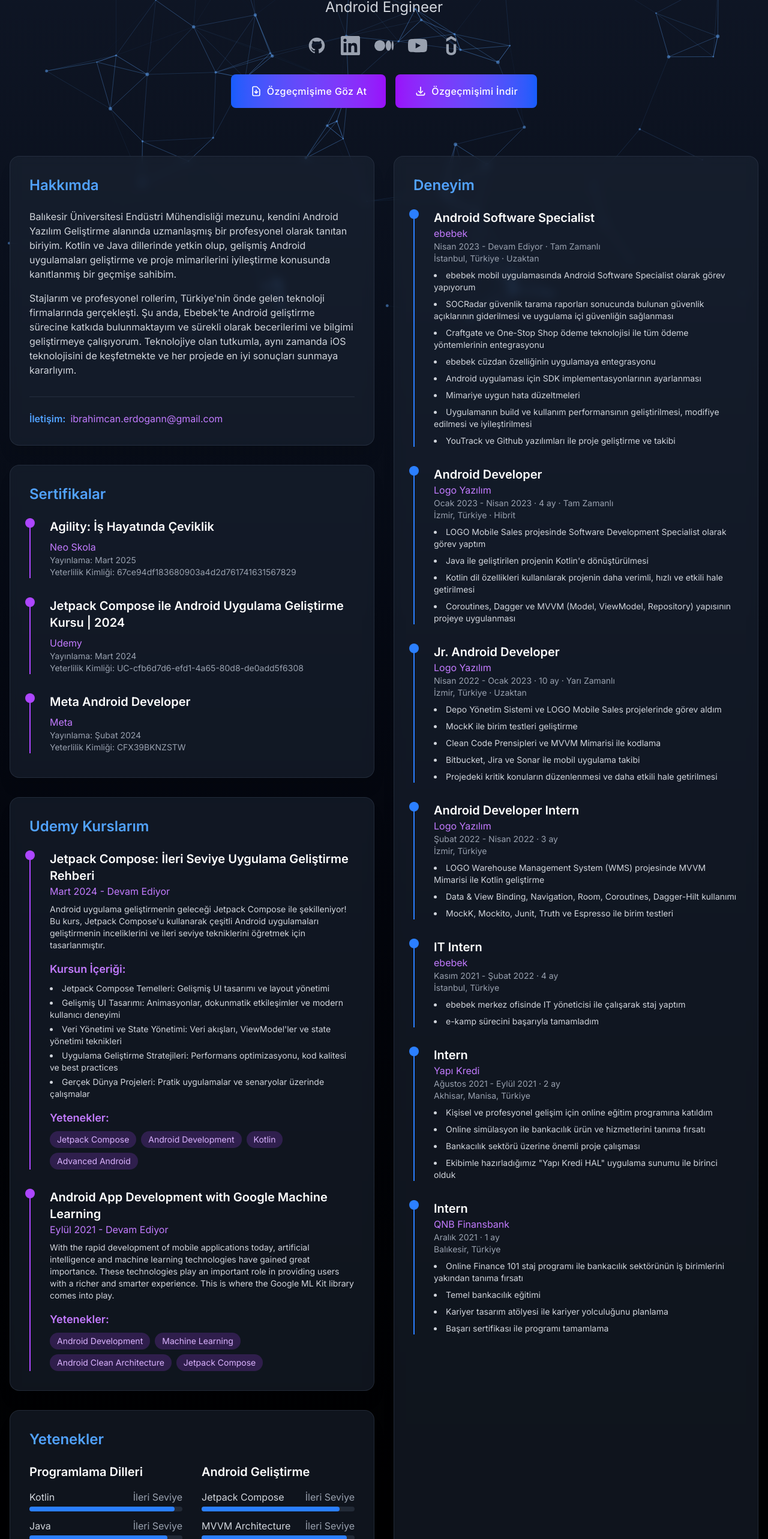
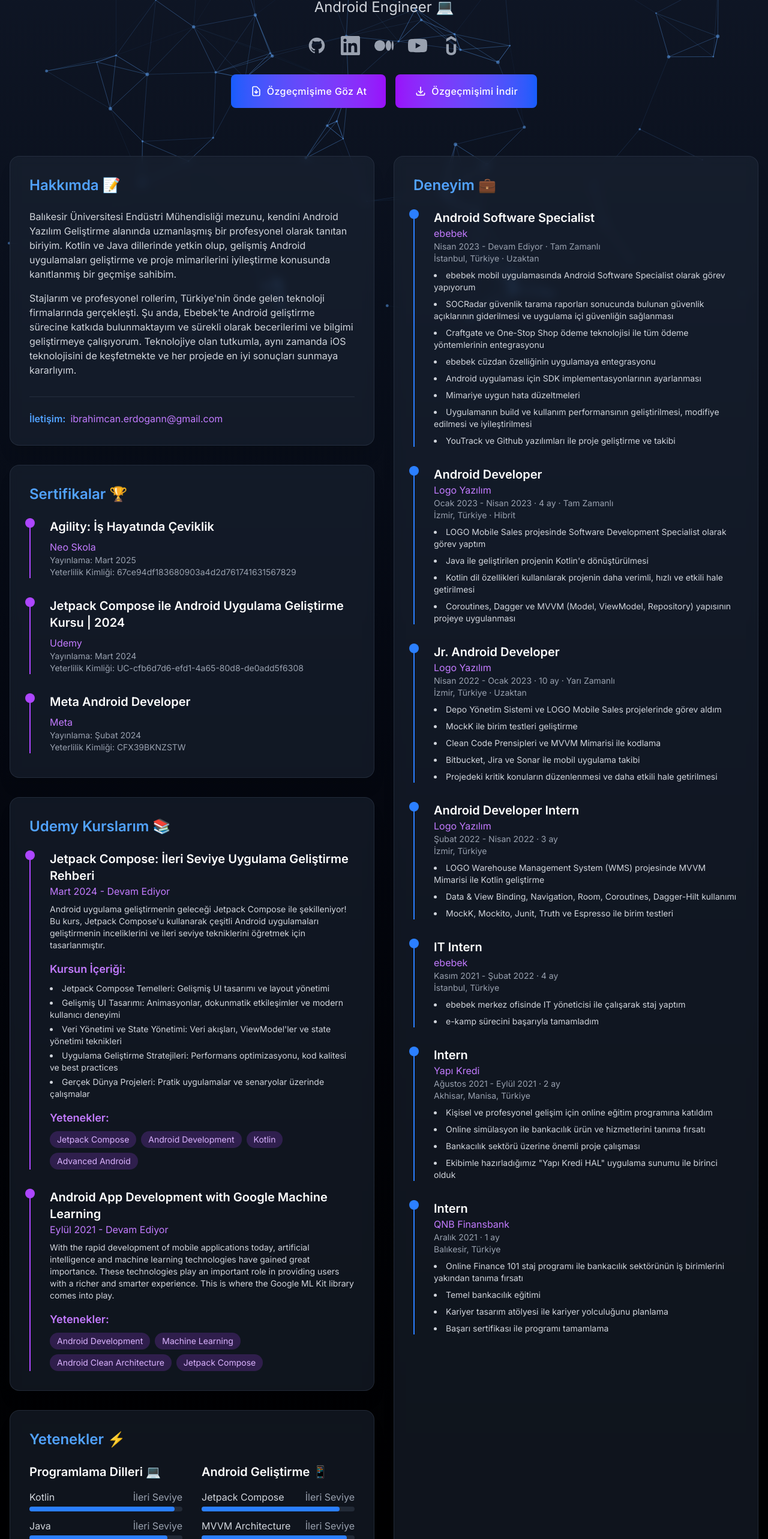
Before and after one commit to ibrahimcanerdogan/ibrahimcanerdogan.github.io, a Next.js app: page / in a window 1280 px wide. Shown: the part 234-2800 px from the top of the page at 60% size. Built offline with nearby package versions, Linux system fonts and the light colour scheme.

Commit message:
Enhance Home Page by Adding Emojis to Section Titles for Improved Visual Appeal

```diff
--- a/src/app/page.tsx
+++ b/src/app/page.tsx
@@ -161,10 +161,10 @@ export default function Home() {
         {/* Hero Section */}
         <div className="text-center mb-20">
           <h1 className="text-5xl font-bold mb-6 leading-relaxed bg-gradient-to-r from-blue-400 to-purple-500 text-transparent bg-clip-text">
-            İbrahim Can Erdoğan
+            İbrahim Can Erdoğan 👋
           </h1>
           <p className={`text-2xl ${isDarkTheme ? 'text-gray-300' : 'text-gray-700'} mb-8`}>
-            Android Engineer
+            Android Engineer 💻
           </p>
 
           {/* Social Media Links */}
@@ -285,7 +285,7 @@ export default function Home() {
           <div className="space-y-8">
             {/* About Section */}
             <div className={`${isDarkTheme ? 'bg-gray-800/50' : 'bg-white/50'} backdrop-blur-sm rounded-2xl p-8 shadow-xl border ${isDarkTheme ? 'border-gray-700/50' : 'border-gray-200/50'}`}>
-              <h2 className={`text-2xl font-semibold mb-6 ${isDarkTheme ? 'text-blue-400' : 'text-blue-600'}`}>Hakkımda</h2>
+              <h2 className={`text-2xl font-semibold mb-6 ${isDarkTheme ? 'text-blue-400' : 'text-blue-600'}`}>Hakkımda 📝</h2>
               <div className={`space-y-4 ${isDarkTheme ? 'text-gray-300' : 'text-gray-700'}`}>
                 <p>
                   Balıkesir Üniversitesi Endüstri Mühendisliği mezunu, kendini Android Yazılım Geliştirme alanında uzmanlaşmış bir profesyonel olarak tanıtan biriyim. Kotlin ve Java dillerinde yetkin olup, gelişmiş Android uygulamaları geliştirme ve proje mimarilerini iyileştirme konusunda kanıtlanmış bir geçmişe sahibim.
@@ -309,7 +309,7 @@ export default function Home() {
 
             {/* Certificates Section */}
             <div className={`${isDarkTheme ? 'bg-gray-800/50' : 'bg-white/50'} backdrop-blur-sm rounded-2xl p-8 shadow-xl border ${isDarkTheme ? 'border-gray-700/50' : 'border-gray-200/50'}`}>
-              <h2 className={`text-2xl font-semibold mb-6 ${isDarkTheme ? 'text-blue-400' : 'text-blue-600'}`}>Sertifikalar</h2>
+              <h2 className={`text-2xl font-semibold mb-6 ${isDarkTheme ? 'text-blue-400' : 'text-blue-600'}`}>Sertifikalar 🏆</h2>
               <div className="space-y-8">
                 {/* Neo Skola Certificate */}
                 <div className="relative pl-8 border-l-2 border-purple-500">
@@ -354,7 +354,7 @@ export default function Home() {
 
             {/* Udemy Courses Section */}
             <div className={`${isDarkTheme ? 'bg-gray-800/50' : 'bg-white/50'} backdrop-blur-sm rounded-2xl p-8 shadow-xl border ${isDarkTheme ? 'border-gray-700/50' : 'border-gray-200/50'}`}>
-              <h2 className={`text-2xl font-semibold mb-6 ${isDarkTheme ? 'text-blue-400' : 'text-blue-600'}`}>Udemy Kurslarım</h2>
+              <h2 className={`text-2xl font-semibold mb-6 ${isDarkTheme ? 'text-blue-400' : 'text-blue-600'}`}>Udemy Kurslarım 📚</h2>
               <div className="space-y-8">
                 {/* Course 1 */}
                 <div className="relative pl-8 border-l-2 border-purple-500">
@@ -430,11 +430,11 @@ export default function Home() {
 
             {/* Skills Section */}
             <div className={`${isDarkTheme ? 'bg-gray-800/50' : 'bg-white/50'} backdrop-blur-sm rounded-2xl p-8 shadow-xl border ${isDarkTheme ? 'border-gray-700/50' : 'border-gray-200/50'}`}>
-              <h2 className={`text-2xl font-semibold mb-6 ${isDarkTheme ? 'text-blue-400' : 'text-blue-600'}`}>Yetenekler</h2>
+              <h2 className={`text-2xl font-semibold mb-6 ${isDarkTheme ? 'text-blue-400' : 'text-blue-600'}`}>Yetenekler ⚡</h2>
               <div className="grid grid-cols-1 md:grid-cols-2 gap-8">
                 {/* Programming Languages */}
                 <div className="space-y-4">
-                  <h3 className={`text-xl font-semibold ${isDarkTheme ? 'text-white' : 'text-gray-900'}`}>Programlama Dilleri</h3>
+                  <h3 className={`text-xl font-semibold ${isDarkTheme ? 'text-white' : 'text-gray-900'}`}>Programlama Dilleri 💻</h3>
                   <div className="space-y-3">
                     <div>
                       <div className="flex justify-between mb-1">
@@ -468,7 +468,7 @@ export default function Home() {
 
                 {/* Android Development */}
                 <div className="space-y-4">
-                  <h3 className={`text-xl font-semibold ${isDarkTheme ? 'text-white' : 'text-gray-900'}`}>Android Geliştirme</h3>
+                  <h3 className={`text-xl font-semibold ${isDarkTheme ? 'text-white' : 'text-gray-900'}`}>Android Geliştirme 📱</h3>
                   <div className="space-y-3">
                     <div>
                       <div className="flex justify-between mb-1">
@@ -502,7 +502,7 @@ export default function Home() {
 
                 {/* Libraries & Tools */}
                 <div className="space-y-4">
-                  <h3 className={`text-xl font-semibold ${isDarkTheme ? 'text-white' : 'text-gray-900'}`}>Kütüphaneler & Araçlar</h3>
+                  <h3 className={`text-xl font-semibold ${isDarkTheme ? 'text-white' : 'text-gray-900'}`}>Kütüphaneler & Araçlar 🛠️</h3>
                   <div className="space-y-3">
                     <div>
                       <div className="flex justify-between mb-1">
@@ -536,7 +536,7 @@ export default function Home() {
 
                 {/* Testing & Version Control */}
                 <div className="space-y-4">
-                  <h3 className={`text-xl font-semibold ${isDarkTheme ? 'text-white' : 'text-gray-900'}`}>Test & Versiyon Kontrolü</h3>
+                  <h3 className={`text-xl font-semibold ${isDarkTheme ? 'text-white' : 'text-gray-900'}`}>Test & Versiyon Kontrolü ✅</h3>
                   <div className="space-y-3">
                     <div>
                       <div className="flex justify-between mb-1">
@@ -573,7 +573,7 @@ export default function Home() {
 
           {/* Right Column - Experience */}
           <div className={`${isDarkTheme ? 'bg-gray-800/50' : 'bg-white/50'} backdrop-blur-sm rounded-2xl p-8 shadow-xl border ${isDarkTheme ? 'border-gray-700/50' : 'border-gray-200/50'}`}>
-            <h2 className="text-2xl font-semibold mb-6 text-blue-400">Deneyim</h2>
+            <h2 className="text-2xl font-semibold mb-6 text-blue-400">Deneyim 💼</h2>
             <div className="space-y-8">
               {/* Current Experience */}
               <div className="relative pl-8 border-l-2 border-blue-500">
@@ -705,7 +705,7 @@ export default function Home() {
         <div className="container mx-auto px-4 py-16">
           <div className="max-w-4xl mx-auto">
             <h2 className="text-3xl font-bold text-center mb-12 bg-gradient-to-r from-blue-400 to-purple-500 text-transparent bg-clip-text">
-              İletişime Geç
+              İletişime Geç 📬
             </h2>
 
             <div className="grid grid-cols-1 md:grid-cols-2 gap-8">
@@ -717,7 +717,7 @@ export default function Home() {
                   onMouseDown={(e) => e.stopPropagation()}
                   onMouseUp={(e) => e.stopPropagation()}
                 >
-                  <h3 className={`text-xl font-semibold mb-4 ${isDarkTheme ? 'text-blue-400' : 'text-blue-600'}`}>İletişim Bilgileri</h3>
+                  <h3 className={`text-xl font-semibold mb-4 ${isDarkTheme ? 'text-blue-400' : 'text-blue-600'}`}>İletişim Bilgileri 📞</h3>
                   <div className="space-y-4">
                     <div className="flex items-center space-x-3">
                       <svg className={`w-6 h-6 ${isDarkTheme ? 'text-purple-400' : 'text-purple-600'}`} fill="none" stroke="currentColor" viewBox="0 0 24 24">
@@ -747,7 +747,7 @@ export default function Home() {
                   onMouseDown={(e) => e.stopPropagation()}
                   onMouseUp={(e) => e.stopPropagation()}
                 >
-                  <h3 className={`text-xl font-semibold mb-4 ${isDarkTheme ? 'text-blue-400' : 'text-blue-600'}`}>Sosyal Medya</h3>
+                  <h3 className={`text-xl font-semibold mb-4 ${isDarkTheme ? 'text-blue-400' : 'text-blue-600'}`}>Sosyal Medya 🌐</h3>
                   <div className="flex space-x-4">
                     <a
                       href="https://github.com/ibrahimcanerdogan"
@@ -811,7 +811,7 @@ export default function Home() {
 
               {/* Contact Form */}
               <div className={`${isDarkTheme ? 'bg-gray-800/50' : 'bg-white/50'} rounded-lg p-6 border ${isDarkTheme ? 'border-gray-700/50' : 'border-gray-200/50'}`}>
-                <h3 className="text-xl font-semibold mb-4 text-blue-400">Mesaj Gönder</h3>
+                <h3 className="text-xl font-semibold mb-4 text-blue-400">Mesaj Gönder ✉️</h3>
                 <form ref={formRef} onSubmit={handleSubmit} className="space-y-4">
                   <div>
                     <label htmlFor="name" className={`block text-sm font-medium ${isDarkTheme ? 'text-gray-300' : 'text-gray-700'} mb-1`}>
```
